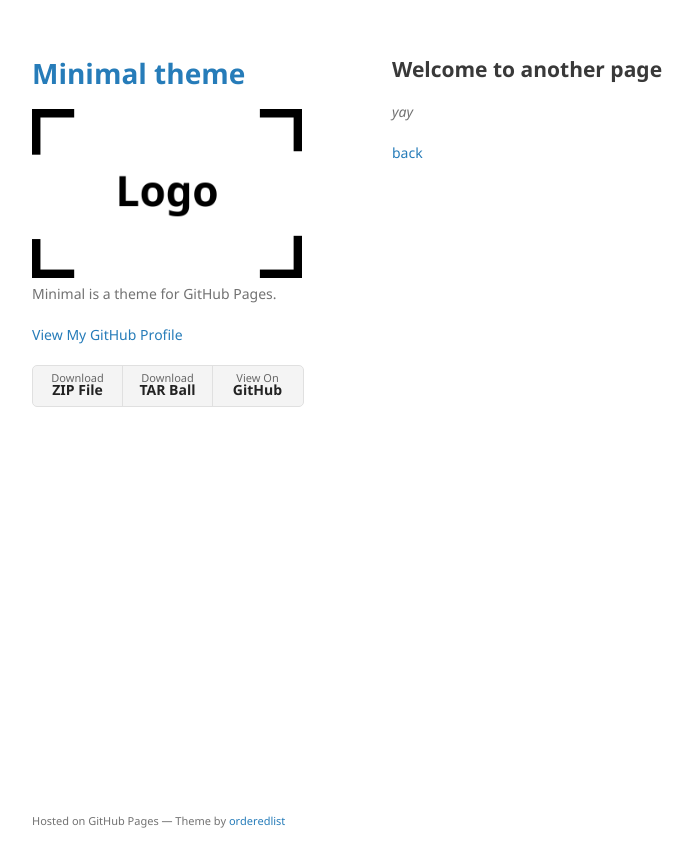
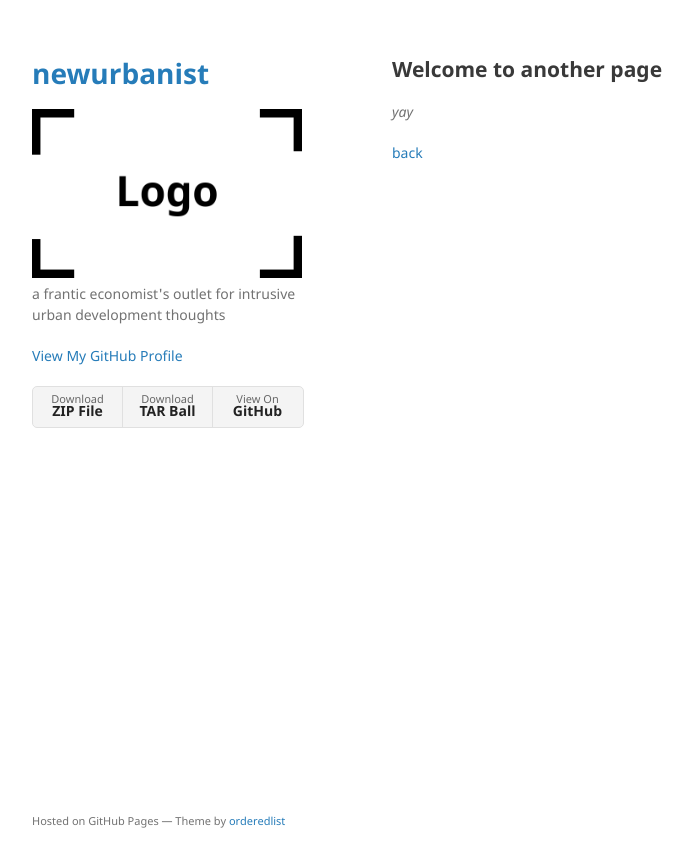
Before and after one commit to newurbanist/newurbanist.github.io, a Jekyll site: the page built from another-page.md, in a window 1280 px wide. Shown: the top 867 px of the page, without its empty margins (178-871 px from the left). Built offline with Jekyll 4.4.1, drawn with Linux system fonts in a browser that asks for light colours; our own code applies the rules of GitHub Pages for plain Markdown files.

Commit message:
Update _config.yml
title + description

```diff
--- a/_config.yml
+++ b/_config.yml
@@ -1,6 +1,6 @@
-title: Minimal theme
+title: newurbanist
 logo: /assets/img/logo.png
-description: Minimal is a theme for GitHub Pages.
+description: a frantic economist's outlet for intrusive urban development thoughts
 show_downloads: true
 google_analytics:
 theme: jekyll-theme-minimal
```
